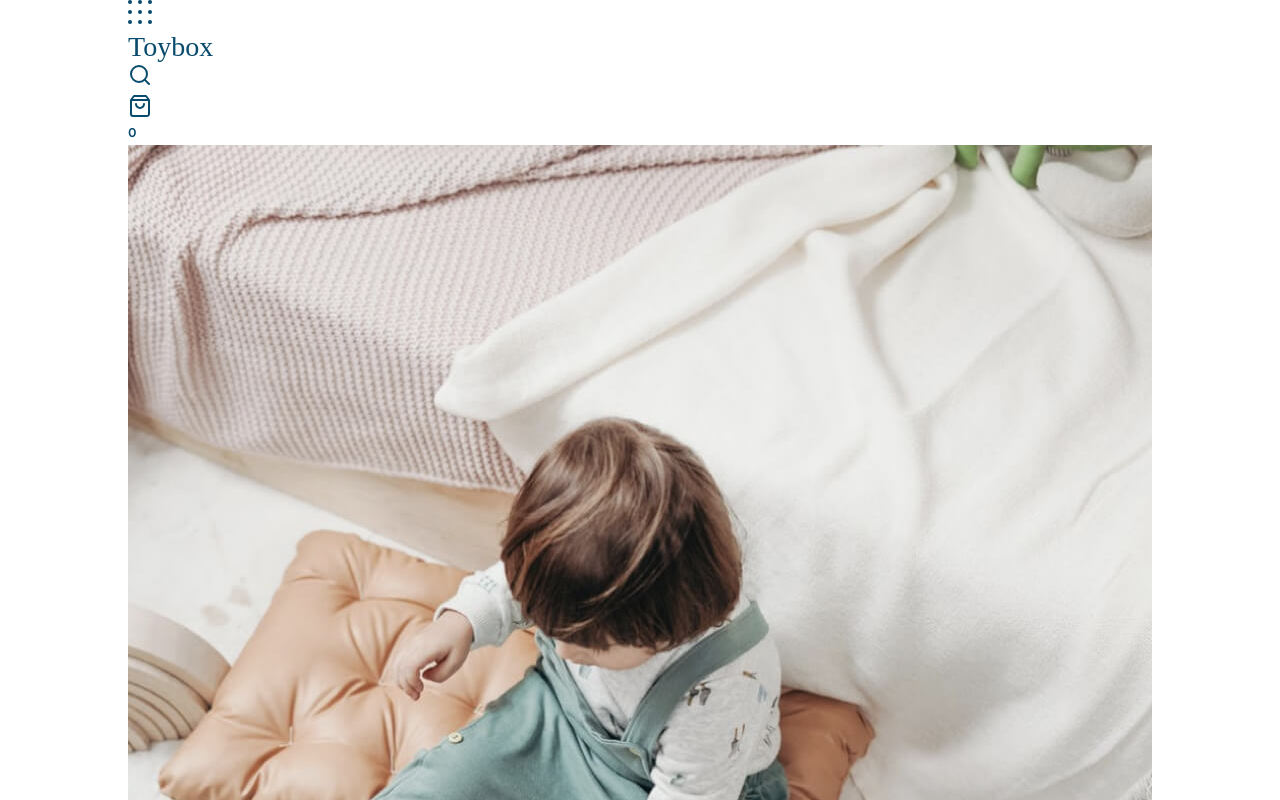
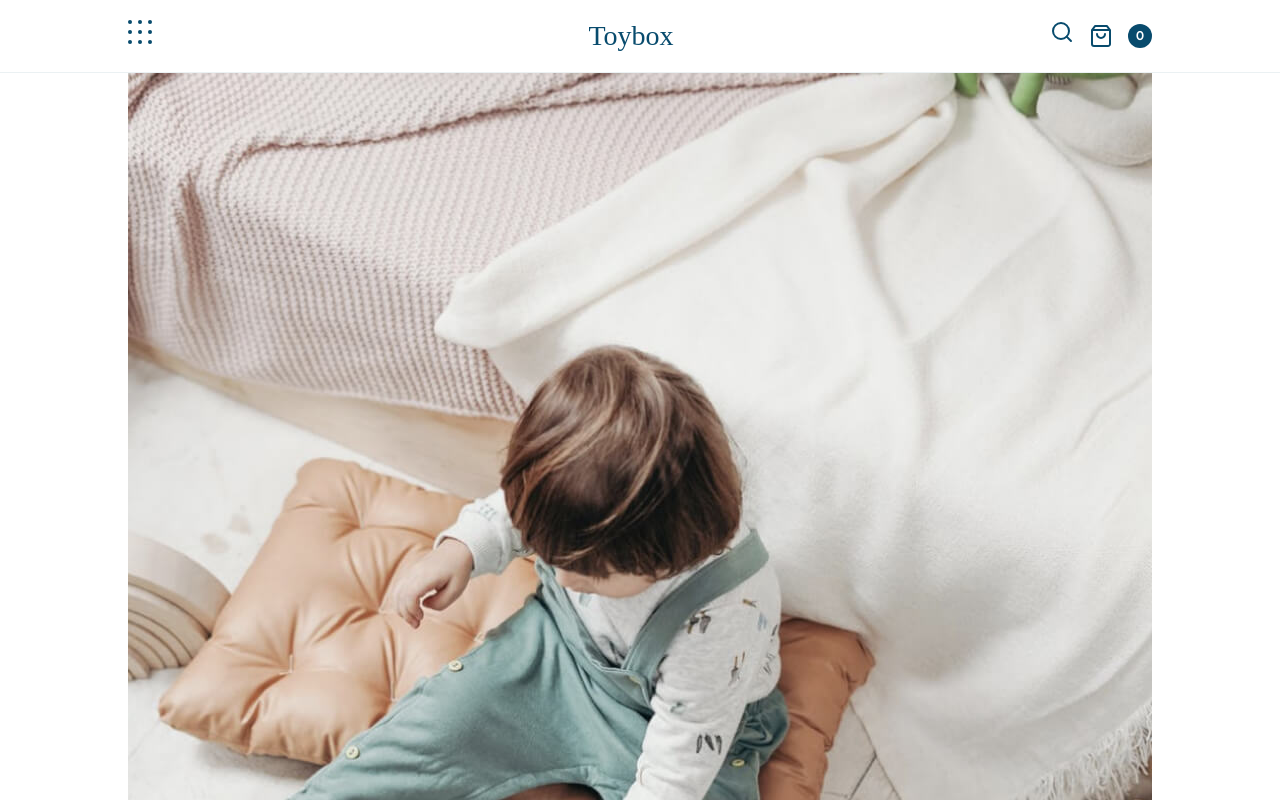
Before and after one commit to genc1499/E-commerce, a plain HTML site: page index.html in a window 1280 px wide. Shown: the top 800 px of the page. Drawn offline with Linux system fonts and the light colour scheme; files whose address does not match are found by name; a web font is replaced by a local one.

Commit message:
Added navigation styles

```diff
--- a/styles/sass/partials/_base.scss
+++ b/styles/sass/partials/_base.scss
@@ -3,6 +3,11 @@
     width:80%;
     max-width:1200px;
     margin:0 auto;
+}
+
+img{
+    display:block;
+    max-width:100%;
 }
 
 button {
--- /dev/null
+++ b/styles/sass/partials/_nav.scss
@@ -0,0 +1,39 @@
+.navBar {
+    position: sticky;
+    top: 0;
+    z-index: 10;
+    border-bottom: 1px solid rgba($color: $primary, $alpha: 0.08);
+    background-color: $solidWhite;
+    .wrapper {
+        display: flex;
+        justify-content: space-between;
+        padding: 20px 0;
+      }
+
+      .searchCart {
+        display: flex;
+        .searchIcon,
+        .bag {
+          margin-right: 15px;
+        }
+      }
+      a {
+        display: flex;
+      }
+      .logo{
+        margin-left: 60px;
+      }
+
+      .counter{
+        display: flex;
+        align-items: center;
+        p {
+          width: 24px;
+          height: 24px;
+          background-color:$primary;
+          color: $solidWhite;
+          text-align: center;
+          border-radius: 50%;
+        }
+      }
+  }
--- a/styles/sass/styles.scss
+++ b/styles/sass/styles.scss
@@ -5,6 +5,7 @@
 @import "./partials/setup.scss";
 @import "./partials/typography.scss";
 @import "./partials/base.scss";
+@import "./partials/nav.scss";
 
 
 // COLOURS:
```
Also changed, not shown: styles/styles.css.
